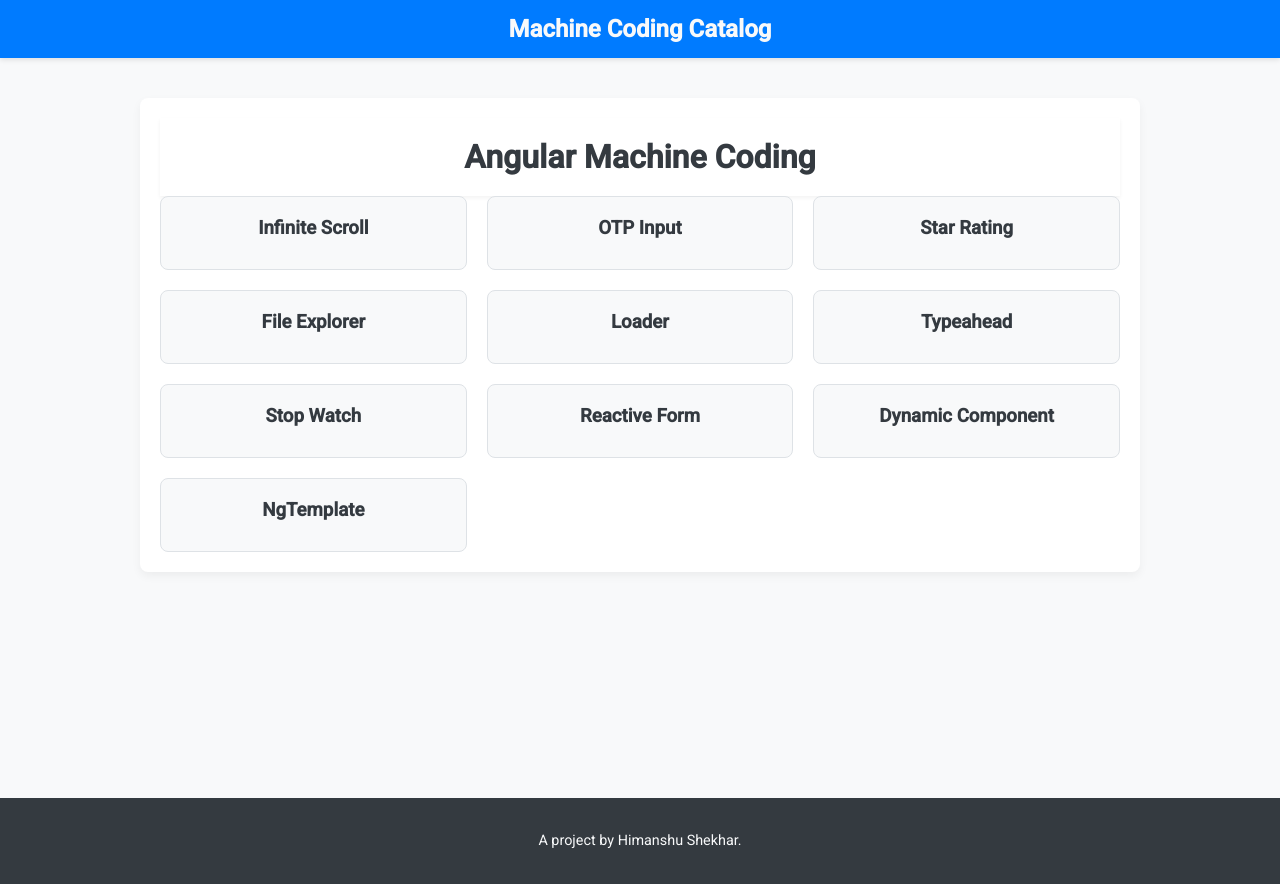
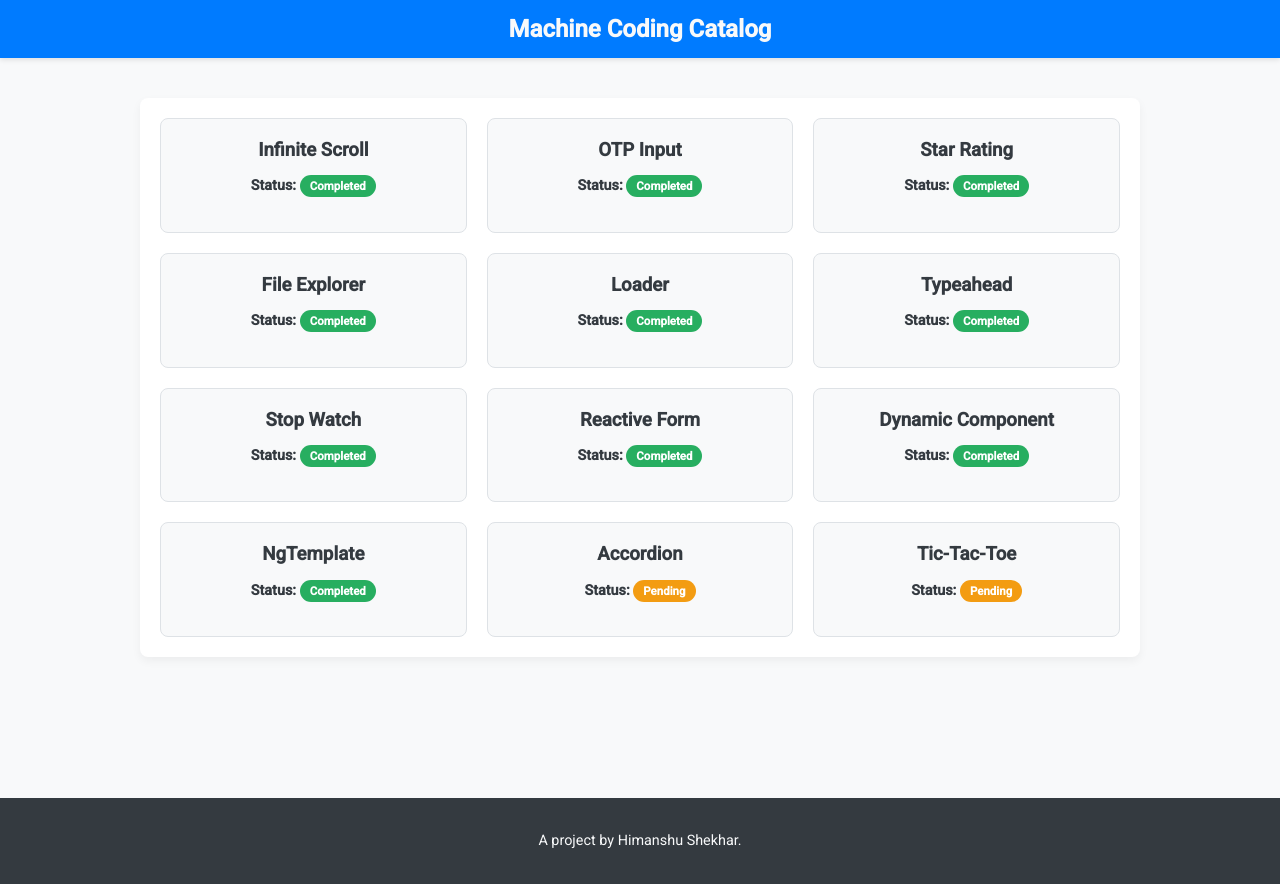
Before and after one commit to hi-shekhar/angular_machine_coding, an Angular app: page / in a window 1280 px wide. Built offline with nearby package versions, Linux system fonts and the light colour scheme.

Commit message:
add status

```diff
--- a/src/app/app.component.scss
+++ b/src/app/app.component.scss
@@ -29,6 +29,16 @@
   padding-bottom: 20px;
 }
 
+.site-header {
+  background-color: #fff;
+  padding: 20px;
+  box-shadow: 0 2px 4px rgba(0, 0, 0, 0.05);
+  text-align: center;
+  h1 {
+    margin: 0;
+  }
+}
+
 .app-footer {
   background-color: vars.$color-text-dark;
   color: vars.$color-text-light;
--- a/src/app/data/projects.ts
+++ b/src/app/data/projects.ts
@@ -1,47 +1,71 @@
+type TaskStatus = 'Pending' | 'InProgress' | 'Completed';
+
 interface Project {
   id: string;
   name: string;
+  status: TaskStatus;
 }
+
 const projects: Project[] = [
   {
     id: 'infinite-scroll',
     name: 'Infinite Scroll',
+    status: 'Completed',
   },
   {
     id: 'otp-input',
     name: 'OTP Input',
+    status: 'Completed',
   },
   {
     id: 'star-rating',
     name: 'Star Rating',
+    status: 'Completed',
   },
   {
     id: 'file-explorer',
     name: 'File Explorer',
+    status: 'Completed',
   },
   {
     id: 'loader',
     name: 'Loader',
+    status: 'Completed',
   },
   {
     id: 'typeahead',
     name: 'Typeahead',
+    status: 'Completed',
   },
   {
     id: 'stopwatch',
     name: 'Stop Watch',
+    status: 'Completed',
   },
   {
     id: 'reactive-form',
     name: 'Reactive Form',
+    status: 'Completed',
   },
   {
     id: 'dynamic',
     name: 'Dynamic Component',
+    status: 'Completed',
   },
   {
     id: 'ng-template',
     name: 'NgTemplate',
+    status: 'Completed',
+  },
+  {
+    id: 'accordion',
+    name: 'Accordion',
+    status: 'Pending',
+  },
+  {
+    id: 'tic-tac-toe',
+    name: 'Tic-Tac-Toe',
+    status: 'Pending',
   },
 ];
 
--- a/src/app/home/home.component.html
+++ b/src/app/home/home.component.html
@@ -1,11 +1,11 @@
 <div class="home-container">
-  <header class="site-header">
-    <h1>Angular Machine Coding</h1>
-  </header>
   <div class="catalog-list">
     @for(project of projects; track project.id) {
     <a routerLink="/{{ project.id }}" class="catalog-item">
       <h3>{{ project.name }}</h3>
+      <p class="project-status {{ project.status }}">
+        Status: <span>{{ project.status }}</span>
+      </p>
     </a>
     }
   </div>
--- a/src/app/home/home.component.scss
+++ b/src/app/home/home.component.scss
@@ -7,22 +7,6 @@
   background-color: vars.$color-background-light;
   border-radius: 8px;
   box-shadow: 0 4px 10px rgba(0, 0, 0, 0.05);
-}
-
-.site-header {
-  background-color: #fff;
-  padding: 20px;
-  box-shadow: 0 2px 4px rgba(0, 0, 0, 0.05);
-  text-align: center;
-  h1 {
-    margin: 0;
-  }
-}
-
-p {
-  text-align: center;
-  color: vars.$color-text-dark;
-  margin-bottom: 30px;
 }
 
 .catalog-list {
@@ -53,10 +37,29 @@ p {
     margin-bottom: 10px;
   }
 
-  p {
-    color: vars.$color-secondary-gray;
+  .project-status {
+    text-align: center;
     font-size: 0.9em;
-    line-height: 1.5;
-    text-align: left;
+    font-weight: bold;
+  }
+
+  .project-status span {
+    display: inline-block;
+    padding: 4px 10px;
+    border-radius: 12px;
+    color: #fff;
+    font-size: 0.8em;
+  }
+
+  .project-status.Pending span {
+    background-color: #f39c12;
+  }
+
+  .project-status.InProgress span {
+    background-color: #3498db;
+  }
+
+  .project-status.Completed span {
+    background-color: #27ae60;
   }
 }
```
